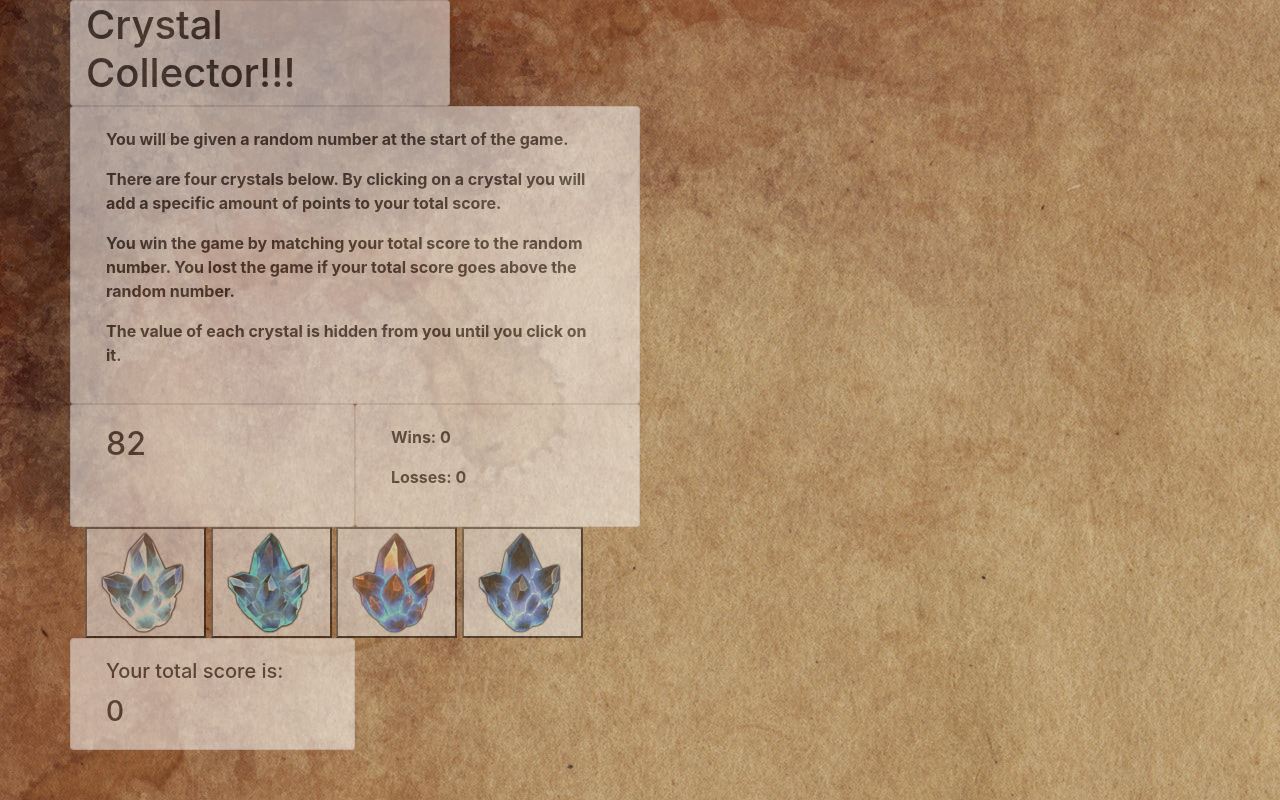
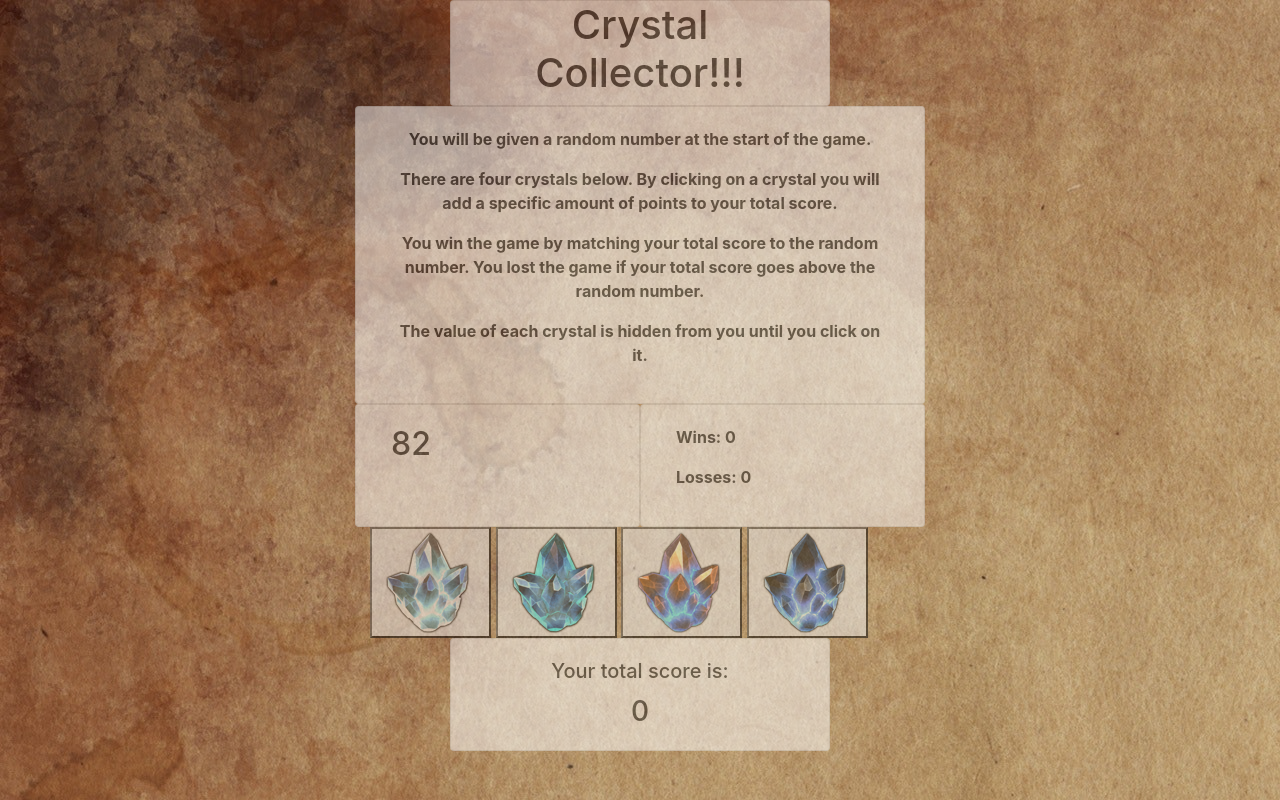
Before and after one commit to tonythetiger323/unit-4-game, a plain HTML site: page index.html in a window 1280 px wide. Drawn offline with nearby package versions, Linux system fonts and the light colour scheme.

Commit message:
made some style adjustments

```diff
--- a/index.html
+++ b/index.html
@@ -15,17 +15,18 @@
 <body>
     <div class="container">
         <div class="row">
+            <div class="col-md-4"></div>
             <div class="col-md-4 card" id="card1">
-                <div class="card-bod h1">
+                <div class="card-bod h1 text-center">
                     Crystal Collector!!!
                 </div>
             </div>
             <div class="col-md-4"></div>
-            <div class="col-md-4"></div>
         </div>
         <div class="row">
+            <div class="col-md-3"></div>
             <div class="col-md-6 directions card" id="card2">
-                <div class="card-body font-weight-bold">
+                <div class="card-body font-weight-bold text-center">
                     <p>You will be given a random number at the start of the game.</p>
                     <p>There are four crystals below. By clicking on a crystal you will add a specific amount of
                         points
@@ -40,9 +41,10 @@
                     <p>The value of each crystal is hidden from you until you click on it.</p>
                 </div>
             </div>
-            <div class="col-md-6"></div>
+            <div class="col-md-3"></div>
         </div>
         <div class="row">
+            <div class="col-md-3"></div>
             <div class="col-md-3 card" id="card3">
                 <div class="card-body randomNumber h2"></div>
             </div>
@@ -51,24 +53,27 @@
                     <p>Wins: <span class="win"></span></p>
                     <p>Losses: <span class="loss"></span></p>
                 </div>
-                <div class="col-md-6"></div>
+                <div class="col-md-3"></div>
             </div>
         </div>
         <div class="row">
+            <div class="col-md-3"></div>
             <div class="col-md-6">
                 <button id="crystal1" class="crystals"><img src="assets/images/crystal1.png" /></button>
                 <button id="crystal2" class="crystals"><img src="assets/images/crystal2.png" /></button>
                 <button id="crystal3" class="crystals"><img src="assets/images/crystal3.png" /></button>
                 <button id="crystal4" class="crystals"><img src="assets/images/crystal4.png" /></button>
             </div>
-            <div class="col-md-6"></div>
+            <div class="col-md-3"></div>
         </div>
         <div class="row">
-            <div class="col-md-3 card" id="card4">
+            <div class="col-md-4"></div>
+            <div class="col-md-4 card" id="card4">
                 <div class="card-body">
-                    <h5 class="card-title">Your total score is:</h5>
-                    <div class="card-text total h3"></div>
+                    <h5 class="card-title text-center">Your total score is:</h5>
+                    <div class="card-text text-center total h3"></div>
                 </div>
+                <div class="col-md-4"></div>
             </div>
         </div>
     </div>
```
